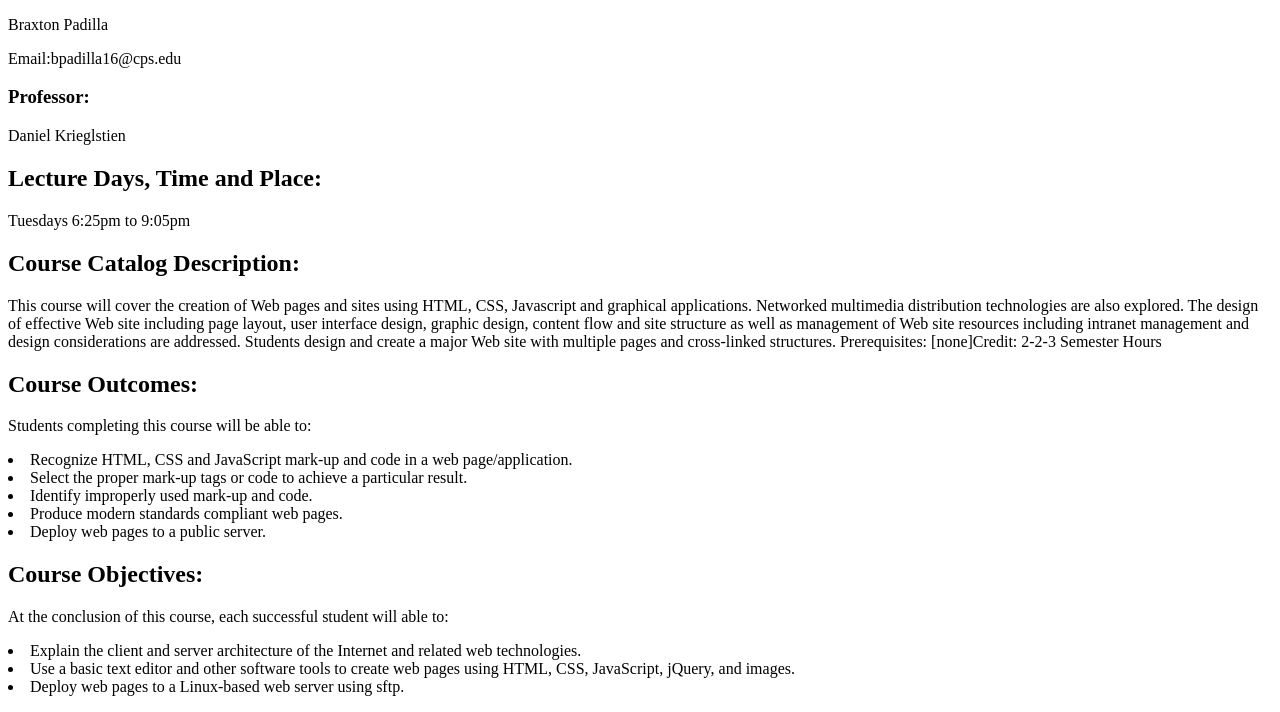
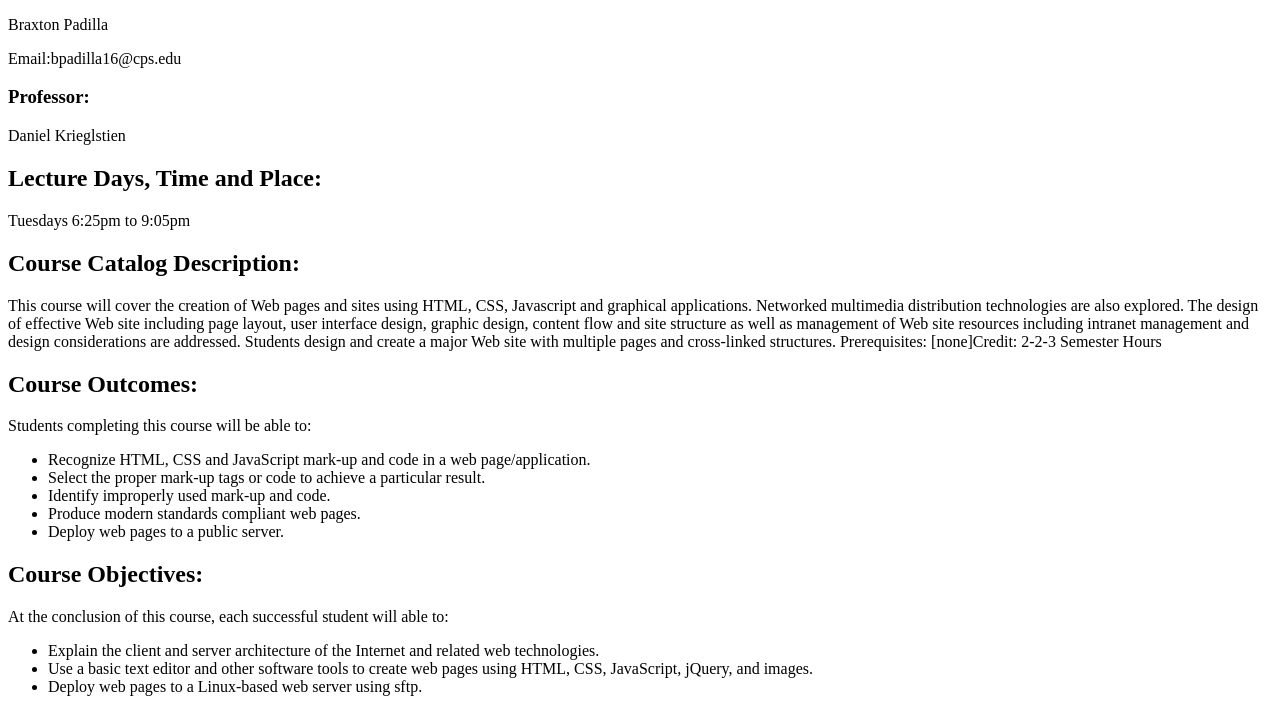
Before and after one commit to Bpadilla18/Lab-2, a plain HTML site: page lab-2.html in a window 1280 px wide. Shown: the part 105-817 px from the top of the page. Drawn offline with Linux system fonts and the light colour scheme.

Commit message:
lab-2 html

```diff
--- a/lab-2.html
+++ b/lab-2.html
@@ -16,16 +16,19 @@
     <p>This course will cover the creation of Web pages and sites using HTML, CSS, Javascript and graphical applications. Networked multimedia distribution technologies are also explored. The design of effective Web site including page layout, user interface design, graphic design, content flow and site structure as well as management of Web site resources including intranet management and design considerations are addressed. Students design and create a major Web site with multiple pages and cross-linked structures. <span>Prerequisites:</span> [none]<span>Credit:</span> 2-2-3 Semester Hours</p>
   <h2>Course Outcomes:</h2>
     <p>Students completing this course will be able to:</p>
-      <li>Recognize HTML, CSS and JavaScript mark-up and code in a web page/application.</li>
+	  <ul>
+        <li>Recognize HTML, CSS and JavaScript mark-up and code in a web page/application.</li>
 		<li>Select the proper mark-up tags or code to achieve a particular result.</li>
 		<li>Identify improperly used mark-up and code.</li>
 		<li>Produce modern standards compliant web pages.</li>
 		<li>Deploy web pages to a public server.</li>
-	  </li>
+	  </ul>
 	  <h2>Course Objectives:</h2>
 	    <p>At the conclusion of this course, each successful student will able to:</p>
-		  <li>Explain the client and server architecture of the Internet and related web technologies.</li>
+		  <ul>
+		    <li>Explain the client and server architecture of the Internet and related web technologies.</li>
             <li>Use a basic text editor and other software tools to create web pages using HTML, CSS, JavaScript, jQuery, and images.</li>
             <li>Deploy web pages to a Linux-based web server using sftp.</li>
-		</body>
+		  </ul>
+	  </body>
     </html>
```
